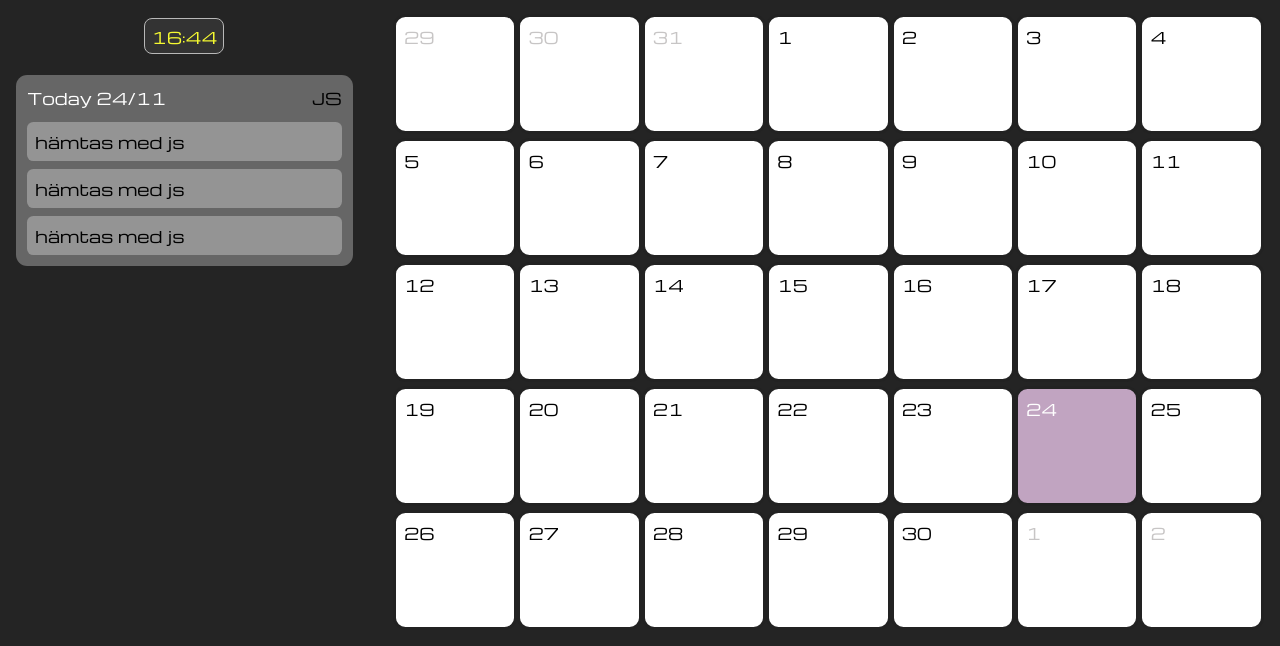
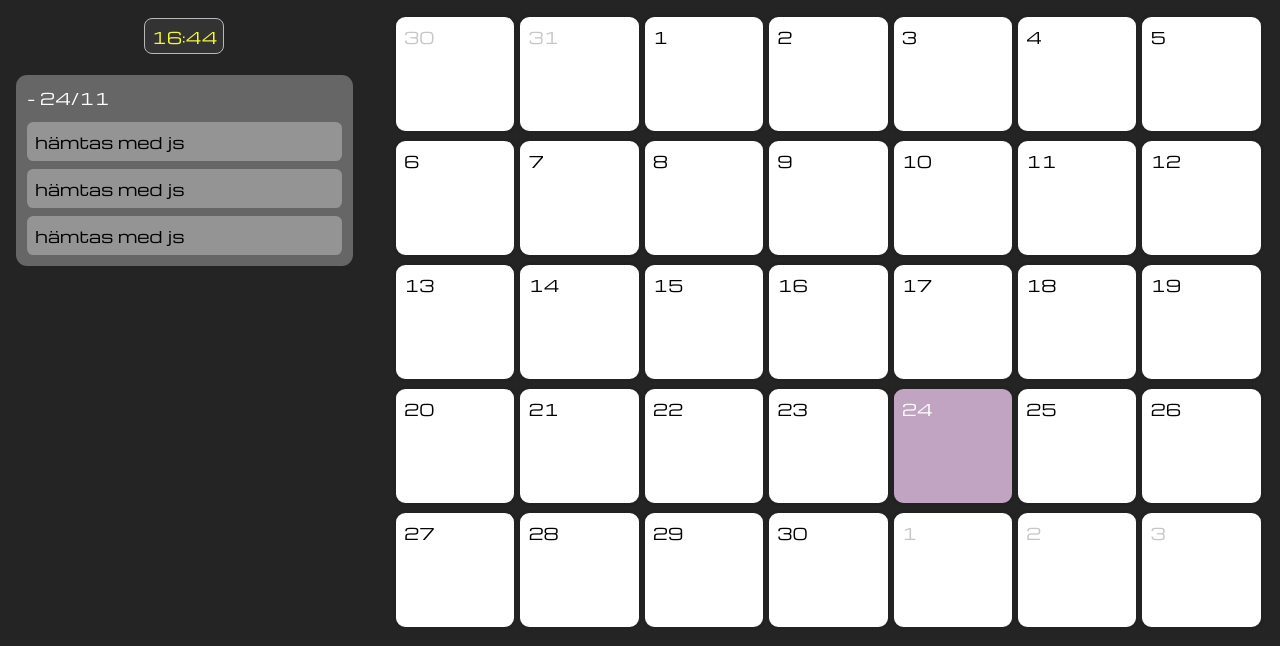
Before and after one commit to ElsaBonde/Calendar, a website: page public/index.html in a window 1280 px wide. Shown: the part 155-801 px from the top of the page. Drawn offline with nearby package versions, Linux system fonts and the light colour scheme; a web font is replaced by a local one.

Commit message:
fixed the days issue in calendar

```diff
--- a/public/index.html
+++ b/public/index.html
@@ -42,9 +42,8 @@
         <div class="today-container">
           <div class="today-title">
             <p class="p-today">
-              Today <span id="todayNumbers"></span>
+               - <span id="todayNumbers"></span>
             </p>
-            <p class="weather">JS</p>
           </div>
           <div class="stuff-to-do">hämtas med js</div>
           <div class="stuff-to-do">hämtas med js</div>
--- a/public/js/calendar.js
+++ b/public/js/calendar.js
@@ -3,15 +3,18 @@ const currentDate = document.querySelector(".current-date"),
   prevNextIcon = document.querySelectorAll(".icons span");
 
 // Getting new date, current year and month
-let date = new Date(),
-  currYear = date.getFullYear(),
-  currMonth = date.getMonth();
+let date = new Date();
+(currYear = date.getFullYear()), (currMonth = date.getMonth());
 
 const renderCalendar = () => {
   let firstDayofMonth = new Date(currYear, currMonth, 1).getDay(), // Getting first day of month
     lastDateofMonth = new Date(currYear, currMonth + 1, 0).getDate(), // Getting last date of month
     lastDayofMonth = new Date(currYear, currMonth, lastDateofMonth).getDay(), // Getting last day of month
     lastDateofLastMonth = new Date(currYear, currMonth, 0).getDate(); // Getting last date previous month
+
+  firstDayofMonth = firstDayofMonth === 0 ? 6 : firstDayofMonth - 1;
+  lastDayofMonth = lastDayofMonth === 0 ? 6 : lastDayofMonth - 1;
+
   let liTag = "";
 
   for (let i = firstDayofMonth; i > 0; i--) {
```
